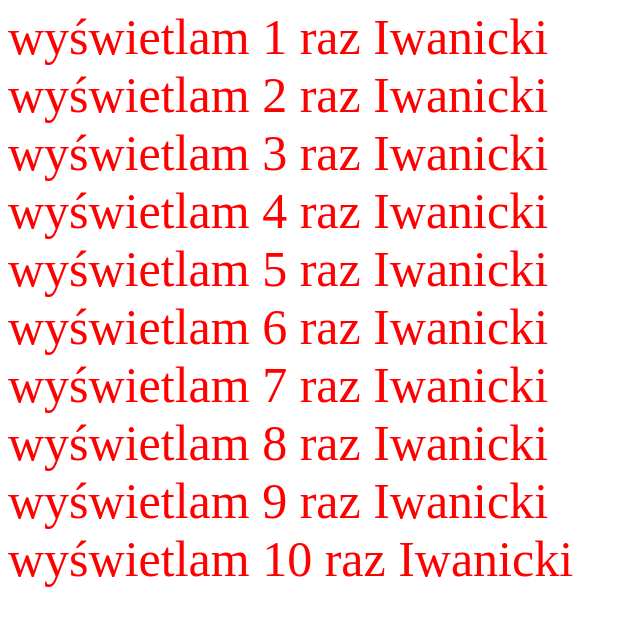
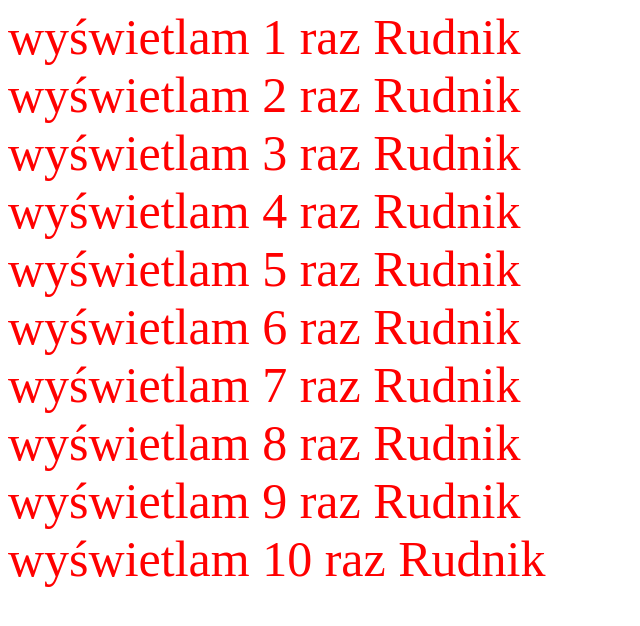
Before and after one commit to underdewotar/JavaScriipt, a plain HTML site: page zadanie66.html in a window 1280 px wide. Shown: the whole page, without its empty margins (0-640 px from the left). Drawn offline with Linux system fonts and the light colour scheme.

Commit message:
Update zadanie66.html

```diff
--- a/zadanie66.html
+++ b/zadanie66.html
@@ -5,7 +5,7 @@
 <script language="JavaScript">
 for(i=1;i<=10;i++)
 {
-document.write("wyświetlam "+i+" raz"+" Iwanicki"+"<br>");
+document.write("wyświetlam "+i+" raz"+" Rudnik"+"<br>");
 }
 </script>
 </div>
```
